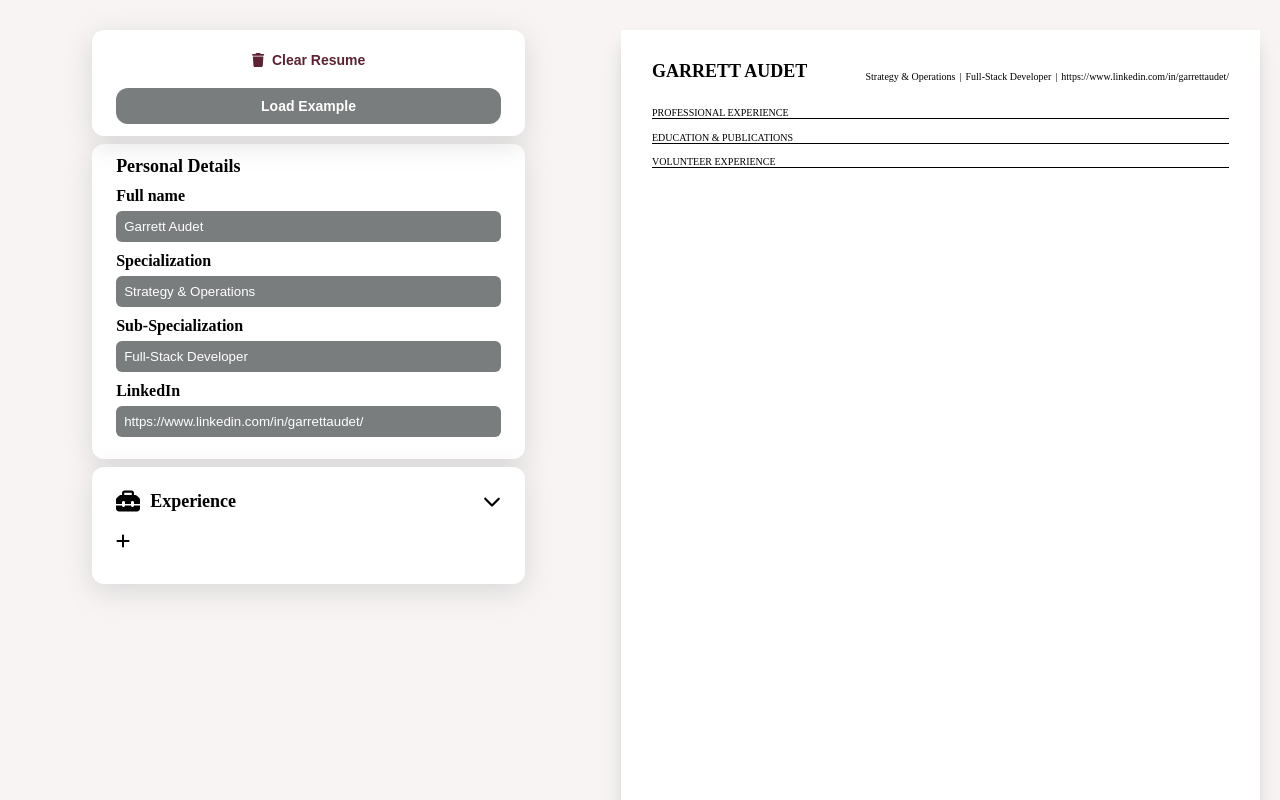
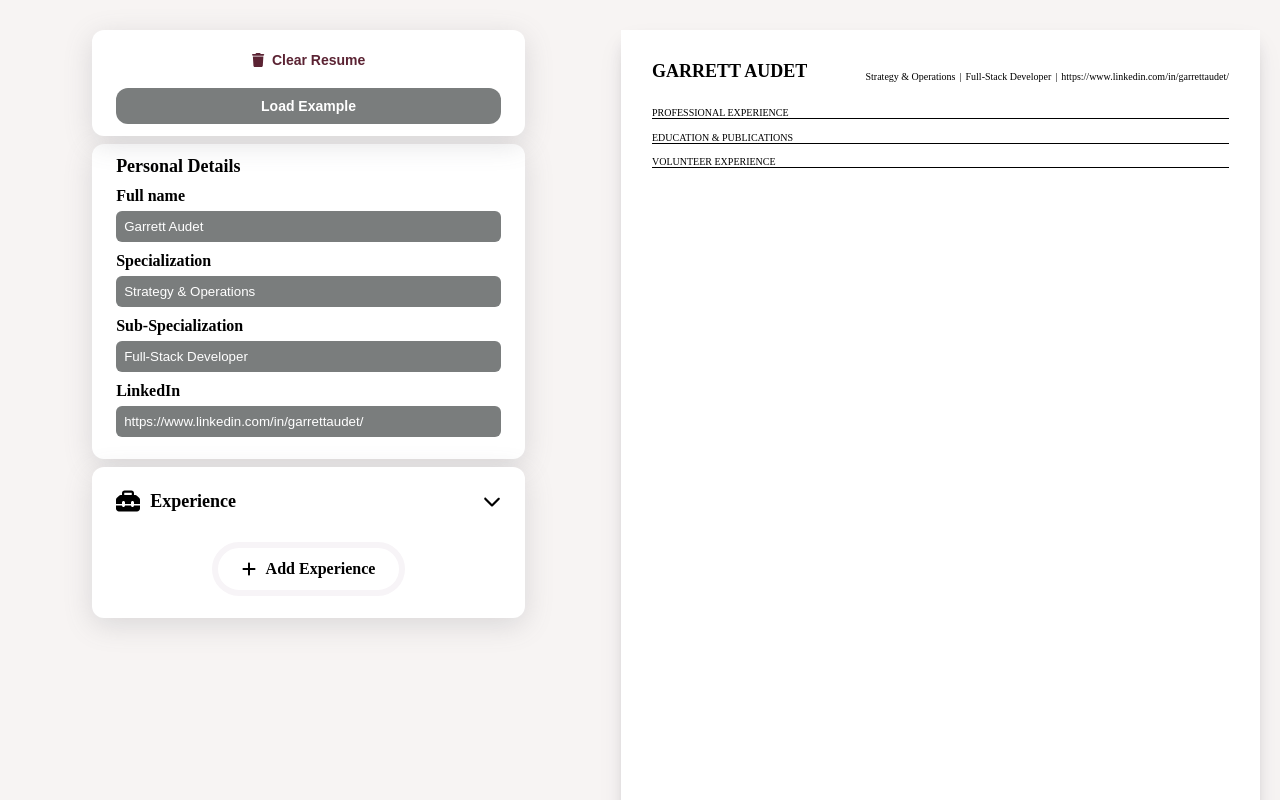
Before and after one commit to GarrettAudet/CV-Generator, a React (Create React App) app: page / in a window 1280 px wide. Shown: the top 800 px of the page. Built offline with nearby package versions, Linux system fonts and the light colour scheme.

Commit message:
Created an add e button to add experience

```diff
--- /dev/null
+++ b/src/components/LeftSide/WorkExperience/AddExperience.css
@@ -0,0 +1,16 @@
+.addExperience {
+    display: flex;
+    align-items: center;
+    justify-content: center;
+    gap: 10px;
+    border: 6px solid #F7F4F7;
+    border-radius: 32px;
+    width: 50%;
+    height: 75%;
+}
+
+.addExperienceContainer {
+    display: flex;
+    justify-content: center;
+    align-items: center;
+}
--- a/src/components/LeftSide/WorkExperience/AddExperience.js
+++ b/src/components/LeftSide/WorkExperience/AddExperience.js
@@ -1,12 +1,15 @@
 import React from 'react';
 import { FontAwesomeIcon } from '@fortawesome/react-fontawesome';
 import { faPlus } from '@fortawesome/free-solid-svg-icons';
+import './AddExperience.css'
 
 export default function AddExperience( {headerText}) {
     return (
-        <div>
-            <FontAwesomeIcon icon={faPlus} />
-            <h4>{headerText}</h4>
+        <div class = 'addExperienceContainer'>
+            <div class='addExperience'>
+                <FontAwesomeIcon icon={faPlus} />
+                <h4>{headerText}</h4>
+            </div>
         </div>
     );
 }
--- a/src/components/LeftSide/WorkExperience/Experience.js
+++ b/src/components/LeftSide/WorkExperience/Experience.js
@@ -45,7 +45,7 @@ function Experience() {
                     onDateChange={(field, date) => handleDateChange(index, field, date)}
                 />
             ))}
-            <AddExperience />
+            <AddExperience headerText = "Add Experience"/>
         </div>
     );
 }
```
